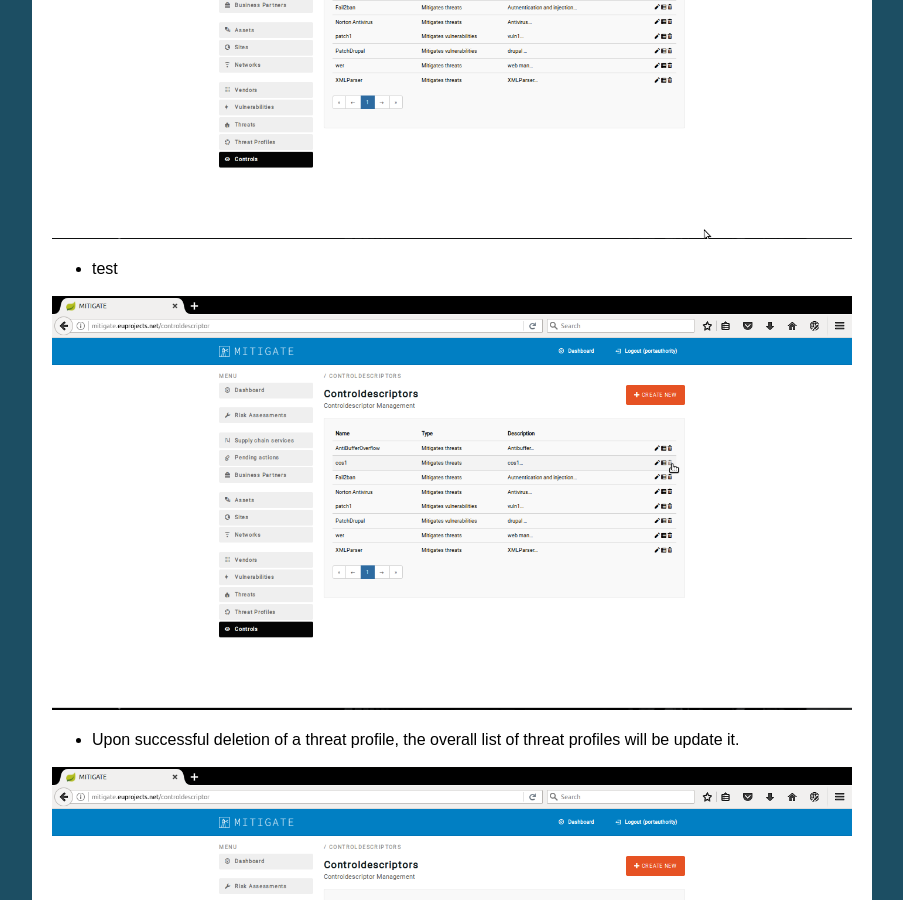
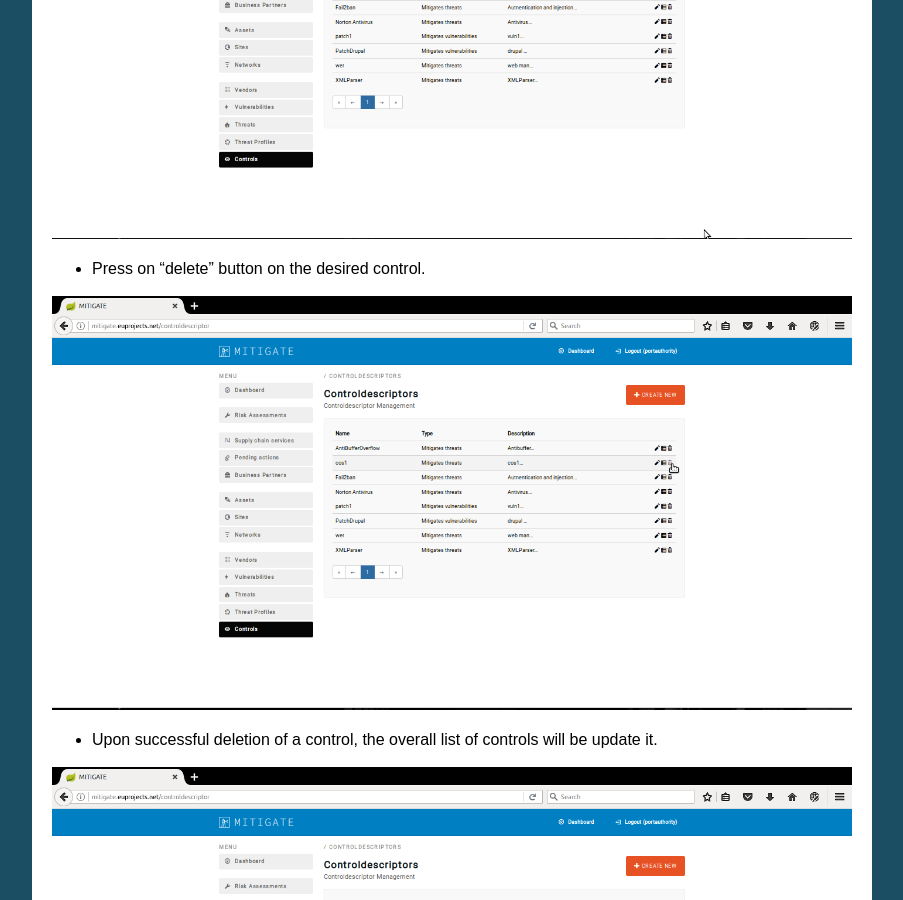
Before and after one commit to singularlogic/mitigate-documentation, a Sphinx documentation site: the page built from docs/f_control.rst, in a window 1280 px wide and 900 px high, scrolled down 5705 px. Shown: the whole window, without its empty margins (198-1101 px from the left). Built offline with Sphinx 7.4.7, drawn with Linux system fonts in a browser that asks for light colours.

Commit message:
Update f_control.rst

```diff
--- a/docs/f_control.rst
+++ b/docs/f_control.rst
@@ -61,10 +61,10 @@ Delete a Control
 
 .. image:: assets/mc.png
 
-- test
+- Press on “delete” button on the desired control.
 
 .. image:: assets/dc.png
 
-- Upon successful deletion of a threat profile, the overall list of threat profiles will be update it.
+- Upon successful deletion of a control, the overall list of controls will be update it.
 
 .. image:: assets/dc_2.png
```
